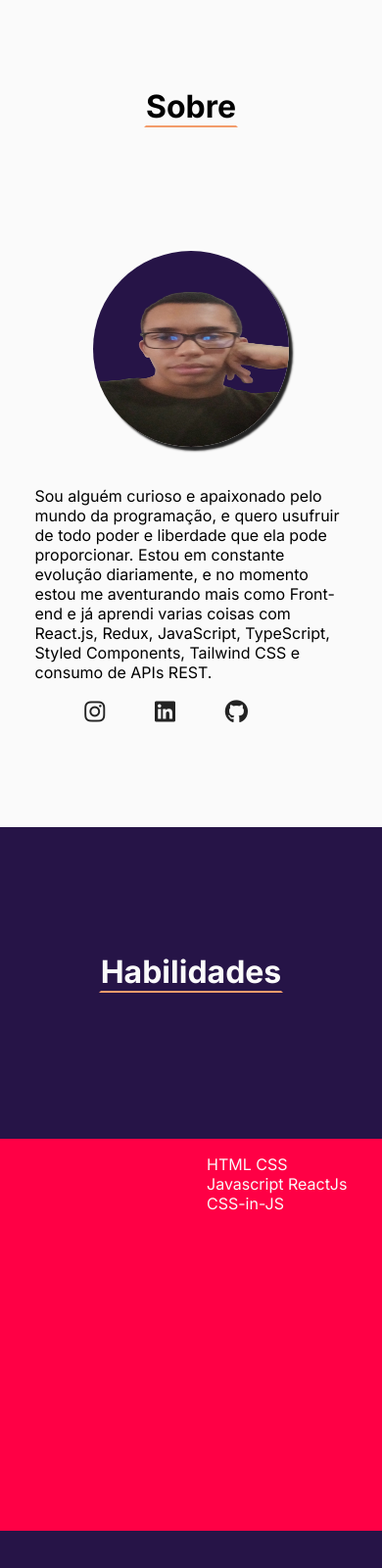
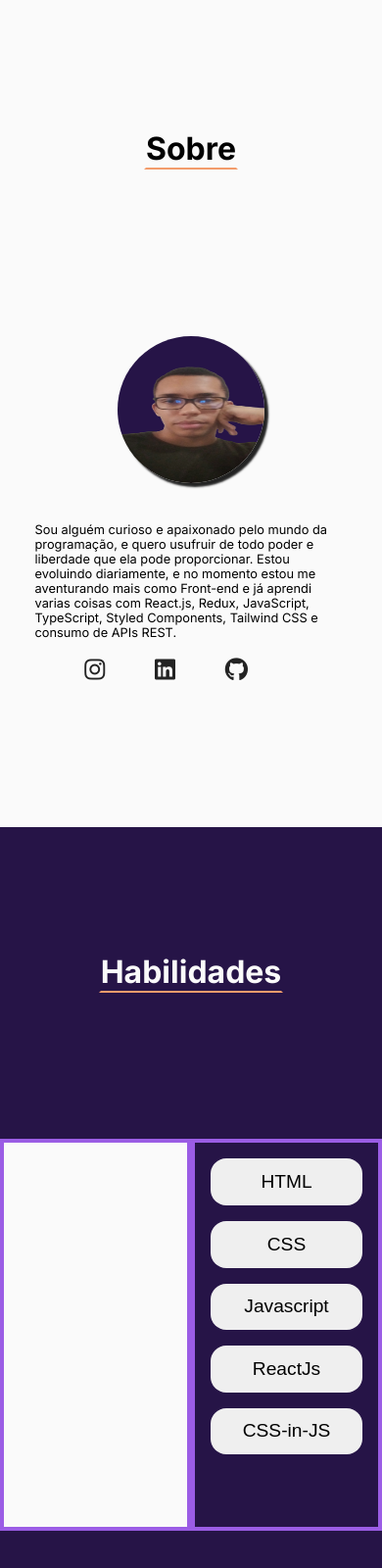
Before and after one commit to ErnestoNto/PortifolioErnesto, a plain HTML site: page index.html in a window 390 px wide. Shown: the part 844-2444 px from the top of the page at 98% size. Drawn offline with nearby package versions, Linux system fonts and the light colour scheme.

Commit message:
ajustes no sobre e no skills

```diff
--- a/css/style.css
+++ b/css/style.css
@@ -3,6 +3,7 @@
 :root{
     --color-primary: #261447;
     --color-secundary: #F39C6B;
+    --color-terciary: #9B5DE5;
     --color-white: #fafafa;
 
     --font-primary: "Inter", sans-serif;
@@ -255,10 +256,14 @@ nav li a:hover{
     }
 
     .content img{
-        width: 200px;
-        height: 200px;
+        width: 150px;
+        height: 150px;
         border-radius: 50%;
         margin-bottom: 1rem;
+    }
+
+    .content{
+        font-size: .8rem;
     }
 }
 
@@ -283,10 +288,44 @@ nav li a:hover{
 .tecnologies-container div{
     height: 400px;
     width: 400px;
-    background-color: #ff0045;
     padding: 1rem;
 }
 
-.tecnologies-container div span{
+.tecnologies-container div:nth-child(1){
+    border: 4px solid var(--color-terciary);
+    background-color: var(--color-white);
+    color: #232323;
+    font-size: 1.2rem;
+}
 
+.tecnologies{
+    border: 4px solid var(--color-terciary);
+    display: flex;
+    flex-direction: column;
 }
+
+.tecnologies-container div button{
+    width: 100%;
+    padding: .8rem;
+    font-size: 1.2rem;
+    cursor: pointer;
+    margin-bottom: 1rem;
+    border-radius: 1rem;
+    border: 0;
+    transition: .3s ease-in-out;
+}
+
+.tecnologies-container div button:hover{
+    background-color: var(--color-terciary);
+    color: var(--color-white);
+}
+
+.clicked{
+    background-color: var(--color-terciary);
+}
+
+@media screen and (max-width: 450px) {
+    .tecnologies-container div:nth-child(1){
+        font-size: .75rem;
+    }
+}
--- a/index.html
+++ b/index.html
@@ -49,7 +49,7 @@
 
                 <div class="conteudo">
                     <p>
-                        Sou alguém curioso e apaixonado pelo mundo da programação, e quero usufruir de todo poder e liberdade que ela pode proporcionar. Estou em constante evolução diariamente, e no momento estou me aventurando mais como Front-end e já aprendi varias coisas com React.js, Redux, JavaScript, TypeScript, Styled Components, Tailwind CSS e consumo de APIs REST.
+                        Sou alguém curioso e apaixonado pelo mundo da programação, e quero usufruir de todo poder e liberdade que ela pode proporcionar. Estou evoluindo diariamente, e no momento estou me aventurando mais como Front-end e já aprendi varias coisas com React.js, Redux, JavaScript, TypeScript, Styled Components, Tailwind CSS e consumo de APIs REST.
                     </p>
                     <div class="links">
                         <a href="#" class="link">
@@ -71,15 +71,14 @@
             <h1 class="sobre-titulo">Habilidades</h1>
             <article class="tecnologies-container">
                 <div id="text-container">
-
                 </div>
 
                 <div class="tecnologies">
-                    <span>HTML</span>
-                    <span>CSS</span>
-                    <span>Javascript</span>
-                    <span>ReactJs</span>
-                    <span>CSS-in-JS</span>
+                    <button>HTML</button>
+                    <button>CSS</button>
+                    <button>Javascript</button>
+                    <button>ReactJs</button>
+                    <button>CSS-in-JS</button>
                 </div>
             </article>
         </section>
--- a/js/app.js
+++ b/js/app.js
@@ -62,3 +62,30 @@ tituloAnimado(texto, texto2)
 
 ScrollReveal().reveal('.sobre')
 ScrollReveal().reveal('.sobre-titulo')
+
+//Skills
+
+const tecnologies = document.querySelectorAll('.tecnologies button')
+const containerToTecnologie = document.querySelector('#text-container')
+
+console.log(tecnologies[0].innerHTML);
+
+function showTecnologies (tecnologie){
+    if(tecnologie === 'HTML'){
+        containerToTecnologie.innerHTML = 'HTML (Hypertext Markup Language) é a linguagem de marcação usada para criar páginas da web. É composto de uma série de elementos HTML que são usados para estruturar e apresentar o conteúdo de uma página da web.'
+    }
+    else if(tecnologie === 'CSS'){
+        containerToTecnologie.innerHTML = 'CSS (Cascading Style Sheets) é uma linguagem de estilo usada para controlar a apresentação de documentos HTML e XML. Ele é usado para definir o layout, as cores, as fontes, as animações e outros aspectos visuais de uma página da web.'
+    }
+    else if(tecnologie === 'Javascript'){
+        containerToTecnologie.innerHTML = 'JavaScript é uma linguagem de programação utilizada para adicionar interatividade e dinamicidade em páginas da web. É uma linguagem de script do lado do cliente, o que significa que ela é executada no navegador do usuário, permitindo que a página reaja aos eventos do usuário, como cliques em botões, movimentos do mouse, pressionamentos de tecla, entre outros.'
+    }
+    else if(tecnologie === 'ReactJs'){
+        containerToTecnologie.innerHTML = 'O React é uma biblioteca JavaScript popular utilizada para criar interfaces de usuário escaláveis e reutilizáveis em aplicações web. Ele utiliza componentes de UI e a renderização virtual para melhorar a performance e a velocidade da aplicação. O React é altamente flexível e pode ser utilizado em diferentes contextos, tornando-se uma ferramenta essencial para o desenvolvimento moderno de aplicações web.'
+    }
+    else if(tecnologie === 'CSS-in-JS'){
+        containerToTecnologie.innerHTML = 'CSS-in-JS é uma técnica de desenvolvimento front-end que permite escrever estilos CSS diretamente em arquivos JavaScript, eliminando a necessidade de arquivos CSS separados. Isso significa que o CSS é escrito dentro do próprio componente, tornando mais fácil de gerenciar, compartilhar e reutilizar os estilos.'
+    }
+}
+
+tecnologies.forEach(tecnologie => tecnologie.addEventListener('click', () => showTecnologies(tecnologie.innerHTML)))
```
